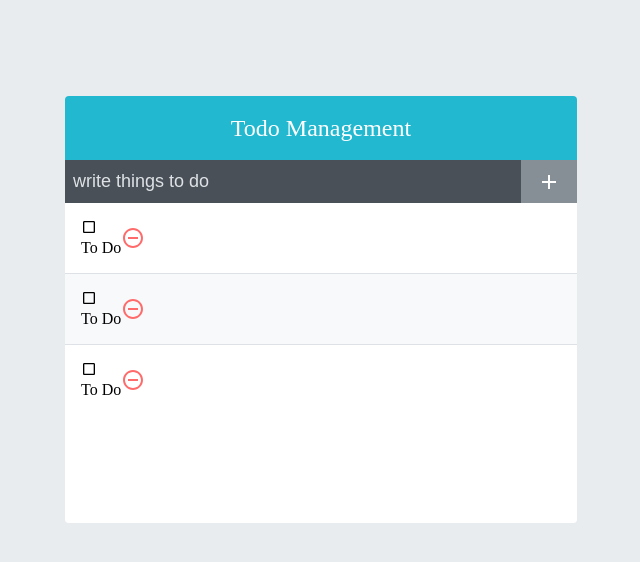
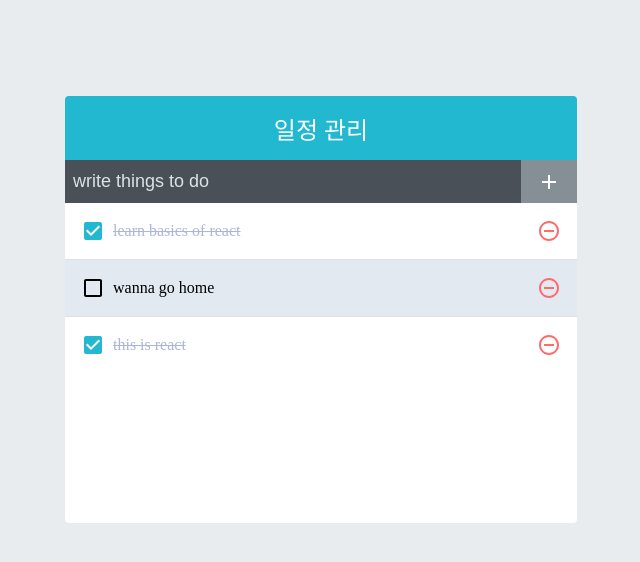
Before and after one commit to AnziLab/ToDoApp, a React (Create React App) app: page / in a window 1280 px wide. Shown: the top 562 px of the page, without its empty margins (319-959 px from the left). Built offline with nearby package versions, Linux system fonts and the light colour scheme.

Commit message:
투두리스트 ui만들기 완료 이제 11강 해야함.

```diff
--- a/src/App.js
+++ b/src/App.js
@@ -1,14 +1,63 @@
-import React from 'react';
+import React, { useCallback, useRef, useState } from 'react';
 import TodoTemplate from './components/TodoTemplate';
 import TodoInsert from './components/TodoInsert';
 import TodoList from './components/TodoList';
 
 
 const App = () => {
+  const [todos, setTodos] = useState([
+    {
+      id: 1,
+      text: 'learn basics of react',
+      checked: true
+    },
+    {
+      id: 2,
+      text: 'wanna go home',
+      checked: false
+    },
+    {
+      id: 3,
+      text: 'this is react',
+      checked: true
+    },
+  ]);
+
+const nextId = useRef(4);
+
+const onInsert = useCallback(
+  text=> {
+    const todo={
+      id: nextId.current,
+      text,
+      checked: false,
+    };
+    setTodos(todos.concat(todo));
+    nextId.current +=1;
+  },
+  [todos],
+);
+
+const onRemove = useCallback(
+  id=>{
+    setTodos(todos.filter(todo => todo.id!==id));
+  },
+  [todos],
+);
+const onToggle = useCallback(
+  id=>{
+    setTodos(
+      todos.map(todo =>
+        todo.id === id ? {...todo, checked: !todo.checked}: todo,
+        ),
+    );
+  },
+  [todos],
+);
   return (
     <TodoTemplate>
-      <TodoInsert/>
-      <TodoList/>
+      <TodoInsert onInsert={onInsert} />
+      <TodoList todos={todos} onRemove={onRemove} onToggle={onToggle}/>
     </TodoTemplate>
   )
 };
--- a/src/components/TodoInsert.js
+++ b/src/components/TodoInsert.js
@@ -1,14 +1,32 @@
-import React from 'react';
-import {MdAdd} from 'react-icons/md';
+import React, { useCallback, useState } from 'react';
+import { MdAdd } from 'react-icons/md';
 import './TodoInsert.scss';
 
 
-const TodoInsert =()=>{
-    return(
-        <form className="TodoInsert">
-            <input placeholder="write things to do"/>
+const TodoInsert = ({onInsert}) => {
+    const [value, setValue] = useState('');
+
+    const onChange = useCallback(e => {
+        setValue(e.target.value);
+    }, []);
+
+    const onSubmit = useCallback(
+        e=>{
+            onInsert(value);
+            setValue('');
+
+            e.preventDefault();
+        },
+        [onInsert, value],
+    );
+    return (
+        <form className="TodoInsert" onSubmit={onSubmit}>
+            <input placeholder="write things to do"
+                value={value}
+                onChange={onChange}
+            />
             <button type="submit">
-                <MdAdd/>
+                <MdAdd />
             </button>
         </form>
     );
--- a/src/components/TodoList.js
+++ b/src/components/TodoList.js
@@ -2,12 +2,16 @@
 import TodoListItem from './TodoListItem';
 import './TodoList.scss';
 
-const TodoList =()=>{
-    return(
+const TodoList = ({ todos, onRemove, onToggle }) => {
+    return (
         <div className="TodoList">
-            <TodoListItem />
-            <TodoListItem />
-            <TodoListItem />
+            {todos.map(todo => (
+                <TodoListItem
+                todo={todo}
+                key={todo.id}
+                onRemove={onRemove}
+                onToggle={onToggle}/>
+            ))}
         </div>
     );
 };
--- a/src/components/TodoListItem.js
+++ b/src/components/TodoListItem.js
@@ -1,23 +1,27 @@
 import React from 'react';
-
 import {
   MdCheckBoxOutlineBlank,
   MdCheckBox,
   MdRemoveCircleOutline,
 } from 'react-icons/md';
+import cn from 'classnames';
 import './TodoListItem.scss';
 
-const TodoListItem = () => {
+const TodoListItem = ({ todo, onRemove, onToggle }) => {
+
+  const { id, text, checked } = todo;
   return (
     <div className="TodoListItem">
-      <div className="checkBox">
-        <MdCheckBoxOutlineBlank />
-        <div className="text"> To Do</div>
+      <div className={cn('checkbox', { checked })} onClick={()=> onToggle(id)}>
+        {checked ? <MdCheckBox /> : <MdCheckBoxOutlineBlank />}
+
+        <div className="text"> {text}</div>
       </div>
-      <div className="remove">
+      <div className="remove" onClick={() => onRemove(id)}>
         <MdRemoveCircleOutline />
       </div>
     </div>
   );
 };
+
 export default TodoListItem;
--- a/src/components/TodoListItem.scss
+++ b/src/components/TodoListItem.scss
@@ -3,7 +3,7 @@
   display: flex;
   align-items: center;
   &:nth-child(even) {
-    background: #f8f9fa;
+    background: #e2e9f0;
   }
   .checkbox {
     cursor: pointer;
@@ -15,7 +15,7 @@
     }
     .text {
       margin-left: 0.5rem;
-      flex: 1;
+      flex: 4;
     }
     &.checked {
       svg {
--- a/src/components/TodoTemplate.js
+++ b/src/components/TodoTemplate.js
@@ -1,13 +1,16 @@
 import React from 'react';
 import './TodoTemplate.scss';
 
-const TodoTemplate=({children})=>{
-    return(
-        <div className="TodoTemplate">
-            <div className="app-title">Todo Management</div>
-            <div className="content"> {children} </div>
-        </div>
-    );
+
+const TodoTemplate = ({ children }) => {
+  return (
+    <div className="TodoTemplate">
+      <div className="app-title">일정 관리</div>
+      <div className="content">{children}</div>
+    </div>
+  );
 };
 
+
+
 export default TodoTemplate;
```
